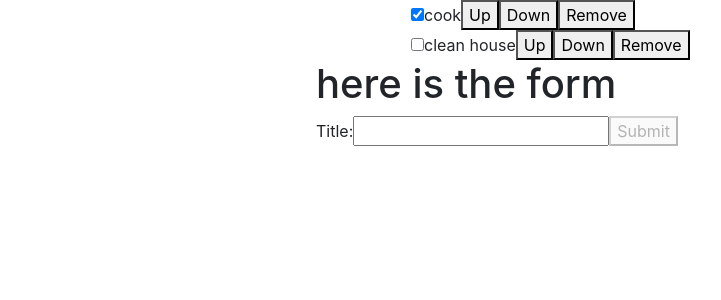
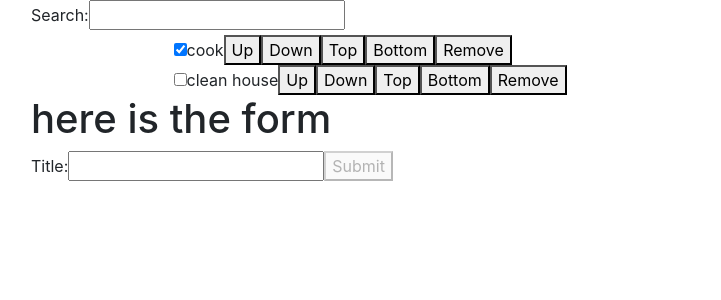
Before and after one commit to hungmuha/ReactTodoCodeTest, a React (Create React App) app: page / in a window 1280 px wide. Shown: the top 300 px of the page, without its empty margins (54-775 px from the left). Built offline with nearby package versions, Linux system fonts and the light colour scheme.

Commit message:
Added moveTop and moveBottom to item and added search capability to the

```diff
--- a/src/App.js
+++ b/src/App.js
@@ -1,6 +1,7 @@
 import React,{useState} from 'react';
 import CreateTodo from './components/CreateTodo';
 import TodoList from './components/TodoList';
+import SearchBar from './components/SearchBar';
 import './App.css';
 
 const swap = function(arr,idx1,idx2) {
@@ -29,7 +30,15 @@ const TaskList = [
 
 const App = () => {
   const [newInput, setNewInput] = useState('');
+  const [searchTerm, setNewSearch] = useState('');
   const [tasks,setTasks] = useState(TaskList);
+
+  const handleSearchChange = event => {
+    setNewSearch(event.target.value);
+  }
+  const searchedTask = tasks.filter(task =>
+    task.title.toLowerCase().includes(searchTerm.toLowerCase())
+  );
 
   const handleInputChange = event => {
     setNewInput(event.target.value);
@@ -65,15 +74,35 @@ const App = () => {
       setTasks(newTaskList);
     }
   };
+  const moveTop = item => {
+    let itemIndex = tasks.indexOf(item);
+    if(itemIndex > 0) {
+      let newTaskList = swap([...tasks],itemIndex, 0);
+      setTasks(newTaskList);
+    }
+  }
+  const moveBottom = item => {
+    let itemIndex = tasks.indexOf(item);
+    if(itemIndex < tasks.length - 1) {
+      let newTaskList = swap([...tasks],itemIndex, tasks.length - 1);
+      setTasks(newTaskList);
+    }
+  }
 
   return (
     <section className="container">
+      <SearchBar
+        searchValue = {searchTerm}
+        searchChange = {handleSearchChange}
+      />
       <TodoList
-        list={tasks}
+        list={searchedTask}
         removeTask={removeTask}
         changeStatus={toggleStatus}
         moveUp={moveUp}
         moveDown={moveDown}
+        moveTop = {moveTop}
+        moveBottom = {moveBottom}
       />
       <CreateTodo
         inputValue={newInput}
--- a/src/components/CreateTodo.js
+++ b/src/components/CreateTodo.js
@@ -3,7 +3,7 @@ import React from 'react';
 const CreateTodo = ({inputChange,inputValue,submitNewTask}) => {
     return(
         <div className="row justify-content-center">
-            <div className="col-sm-6 ">
+            <div className="col-sm-12 ">
                 <h1>here is the form</h1>
                 <form onSubmit={submitNewTask}>
                     <label htmlFor="title" >Title: </label>
--- a/src/components/Item.js
+++ b/src/components/Item.js
@@ -1,12 +1,14 @@
 import React from 'react';
 
-const Item = ({item, removeTask, changeStatus, moveUp, moveDown}) => {
+const Item = ({item, removeTask, changeStatus, moveUp, moveDown,moveTop,moveBottom}) => {
     return (
         <div>
             <input type="checkbox" onChange={()=> changeStatus(item)} checked={item.complete}/>
             <span>{item.title}</span>
             <button onClick={()=> moveUp(item)}>Up</button>
             <button onClick={()=> moveDown(item)}>Down</button>
+            <button onClick={()=> moveTop(item)}>Top</button>
+            <button onClick={()=> moveBottom(item)}>Bottom</button>
             <button onClick={()=> removeTask(item)}>Remove</button>
         </div>
     )
--- /dev/null
+++ b/src/components/SearchBar.js
@@ -0,0 +1,17 @@
+import React from 'react';
+
+const SearchBar = ({searchValue, searchChange}) => {
+    return (
+        <div>
+            <label htmlFor="search" >Search: </label>
+            <input
+                type="text"
+                id="search"
+                onChange={searchChange}
+                value={searchValue}
+            />
+        </div>
+    )
+}
+
+export default SearchBar;
--- a/src/components/TodoList.js
+++ b/src/components/TodoList.js
@@ -1,7 +1,7 @@
 import React from 'react';
 import Item from './Item';
 
-const TodoList = ({list, removeTask, changeStatus, moveUp, moveDown}) => {
+const TodoList = ({list, removeTask, changeStatus, moveUp, moveDown,moveTop,moveBottom}) => {
     let displaylist = list.map((item) => {
         return (
             <Item
@@ -11,13 +11,15 @@ const TodoList = ({list, removeTask, changeStatus, moveUp, moveDown}) => {
                 changeStatus = {changeStatus}
                 moveUp = {moveUp}
                 moveDown ={moveDown}
+                moveTop = {moveTop}
+                moveBottom = {moveBottom}
             />
         )
     });
 
     return(
         <div className="row justify-content-center">
-            <div className="col-sm-4">
+            <div className="col-sm-9">
                 {displaylist}
             </div>
         </div>
```
